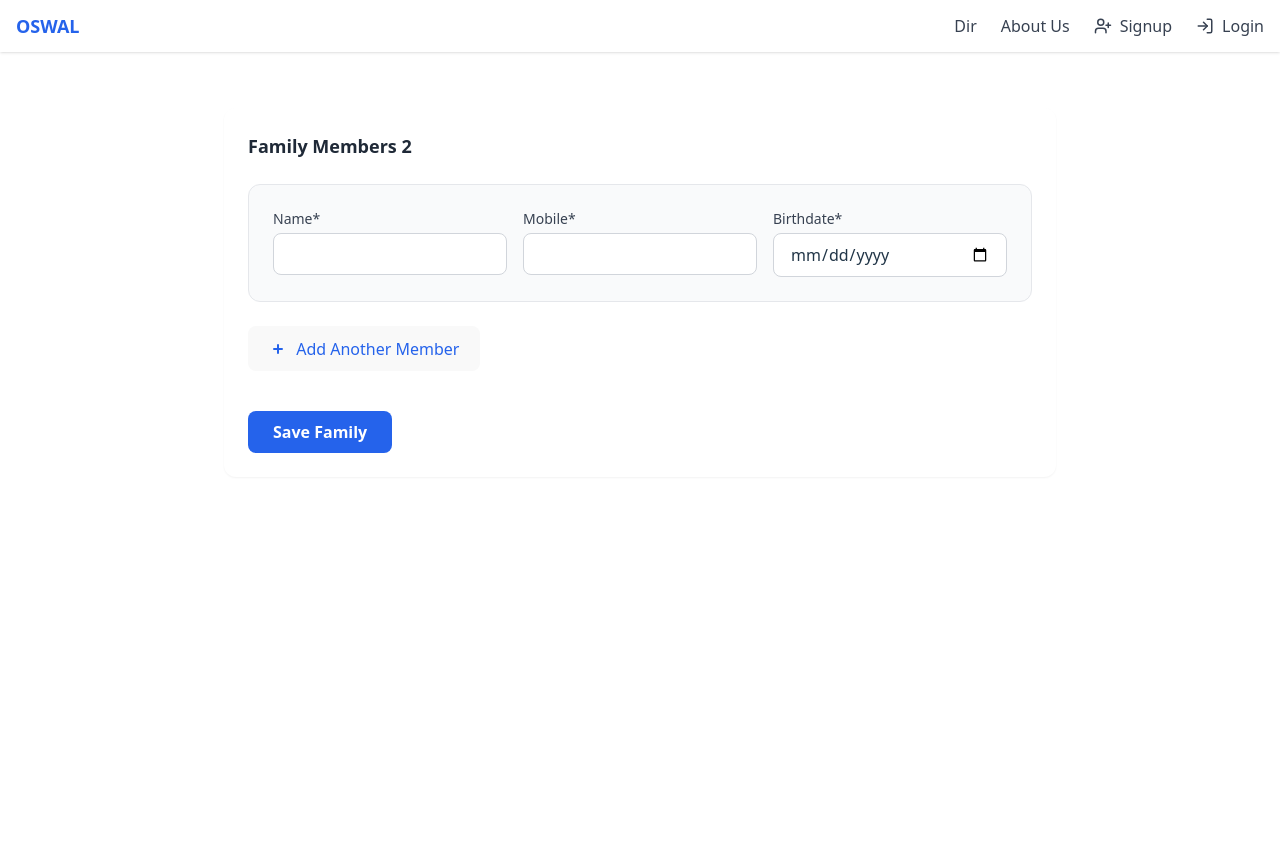
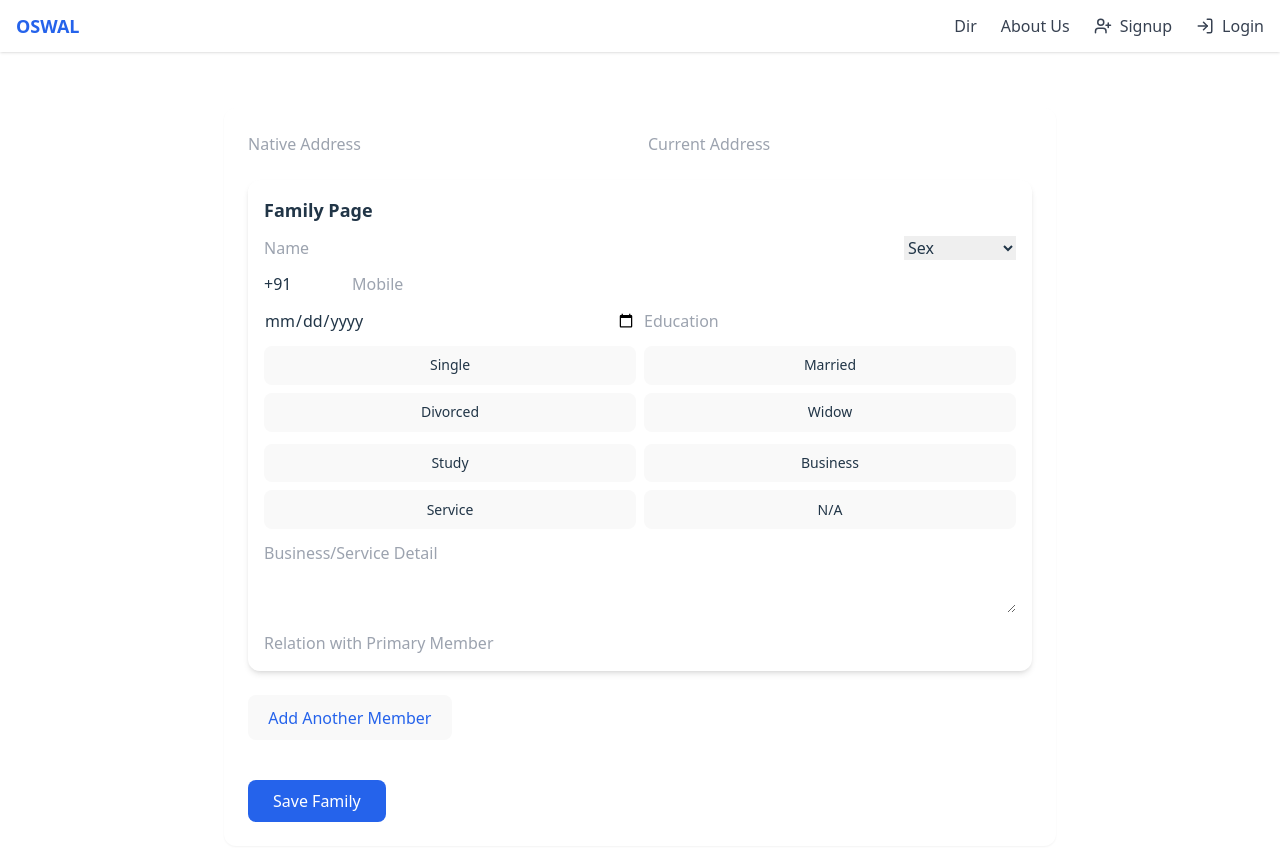
Before and after one commit to hetavi/Oswal-Directory-App, a React (Vite) app: page /families/new in a window 1280 px wide. Shown: the top 860 px of the page. Before the commit the page ends 800 px from the top, so only its background shows below. Built offline with nearby package versions, Linux system fonts and the light colour scheme; no server answers.

Commit message:
data entry form changed3

```diff
--- a/src/components/families/FamilyForm.jsx
+++ b/src/components/families/FamilyForm.jsx
@@ -3,6 +3,7 @@ import { ref, set, push, update, get } from 'firebase/database';
 import { db } from '../../firebase';
 import { useAuth } from '../../context/AuthContext';
 import { useNavigate, useParams } from 'react-router-dom';
+import MemberForm from './MemberForm';
 
 const FamilyForm = () => {
   const { user } = useAuth();
@@ -10,14 +11,16 @@ const FamilyForm = () => {
   const navigate = useNavigate();
   const [loading, setLoading] = useState(false);
   const [error, setError] = useState('');
-console.log('family form')
-  // Check if user is admin or committee member
+
   const isAdminOrCommittee = user?.role === 'admin' || user?.role === 'committee';
 
   const initialFormData = {
     native: '',
     current: '',
-    members: isAdminOrCommittee ? [] : [{
+    members: isAdminOrCommittee
+      ? []
+      : [
+          {
             name: user?.name || '',
             mobile: user?.mobile || '',
             birthday: '',
@@ -26,14 +29,15 @@ console.log('family form')
             edu: '',
             job: '',
             others: '',
+            relation: '',
             role: 'family_head',
-      userId: user?.uid || null
-    }]
+            userId: user?.uid || null,
+          },
+        ],
   };
 
   const [formData, setFormData] = useState(initialFormData);
 
-  // Load data if in edit mode
   useEffect(() => {
     if (id) {
       const loadFamilyData = async () => {
@@ -44,7 +48,7 @@ console.log('family form')
             setFormData(snapshot.val());
           }
         } catch (err) {
-          setError('Failed to load family data') ;
+          setError('Failed to load family data');
         } finally {
           setLoading(false);
         }
@@ -55,11 +59,11 @@ console.log('family form')
 
   const handleChange = (e, index) => {
     const { name, value } = e.target;
-    const updatedMembers = [...formData.members];
 
     if (name === 'native' || name === 'current') {
       setFormData(prev => ({ ...prev, [name]: value }));
     } else {
+      const updatedMembers = [...formData.members];
       updatedMembers[index] = { ...updatedMembers[index], [name]: value };
       setFormData(prev => ({ ...prev, members: updatedMembers }));
     }
@@ -75,67 +79,48 @@ console.log('family form')
       edu: '',
       job: '',
       others: '',
-      role: formData.members.length === 0 ? 'family_head' : 'family_member'
+      relation: '',
+      role: 'family_member',
+    };
+    setFormData(prev => ({ ...prev, members: [...prev.members, newMember] }));
   };
 
-    setFormData(prev => ({
-      ...prev,
-      members: [...prev.members, newMember]
-    }));
-  };
-
-  const removeMember = (index) => {
-    // Don't allow removal if it's the only member for regular users
+  const removeMember = index => {
     if (!isAdminOrCommittee && formData.members.length <= 1) return;
-
     const updatedMembers = [...formData.members];
     updatedMembers.splice(index, 1);
     setFormData(prev => ({ ...prev, members: updatedMembers }));
   };
 
-  const handleSubmit = async (e) => {
+  const handleSubmit = async e => {
     e.preventDefault();
-
-    // Validate at least one member exists
     if (formData.members.length === 0) {
       setError('Please add at least one family member');
       return;
     }
-
     setLoading(true);
-
     try {
       if (id) {
-        // Update existing family
         await update(ref(db, `families/${id}`), {
           ...formData,
           updatedAt: Date.now(),
         });
       } else {
-        const isPrivileged = user?.role === 'admin' || user?.role === 'committee';
+        const isPrivileged = isAdminOrCommittee;
         const isGuest = user?.role === 'guest';
-
-        // Family ID logic
         const familyId = isPrivileged ? push(ref(db, 'families')).key : `fam_${user?.uid}`;
         const newFamilyRef = ref(db, `families/${familyId}`);
-
-        // PIN logic
         const pin = isGuest ? '0000' : Math.floor(1000 + Math.random() * 9000).toString();
-
-        // Save to Firebase
         await set(newFamilyRef, {
           ...formData,
           id: familyId,
-          pin: pin,
+          pin,
           createdAt: Date.now(),
           updatedAt: Date.now(),
           createdBy: user?.uid,
           approved: false,
         });
-
-
       }
-
       navigate('/families');
     } catch (err) {
       setError('Failed to save family data');
@@ -145,147 +130,44 @@ console.log('family form')
     }
   };
 
-  if (loading && id) return (
+  if (loading && id)
+    return (
       <div className="flex justify-center items-center h-64">
-      <div className="animate-spin rounded-full h-12 w-12 border-t-2 border-b-2 border-blue-500">Family Form</div>
+        <div className="animate-spin rounded-full h-12 w-12 border-t-2 border-b-2 border-blue-500">Loading...</div>
       </div>
     );
 
   return (
     <div className="max-w-4xl mx-auto px-4 sm:px-6 lg:px-8 py-8">
-      {/* ... (keep header and error display from your original code) ... */}
-
+      {error && <p className="text-red-600 mb-4">{error}</p>}
       <form onSubmit={handleSubmit} className="space-y-6 bg-white p-6 rounded-xl shadow-sm">
-        {/* Native/Current Location Fields */}
-        {/* ... (keep existing location fields code) ... */}
-
-        {/* Members Section */}
-        <div className="space-y-6">
-          <div className="flex justify-between items-center">
-            <h3 className="text-lg font-semibold text-gray-800">Family Members 2</h3>
-            {formData.members.length === 0 && (
-              <span className="text-sm text-red-500">* At least one member required</span>
-            )}
+        <div className="grid grid-cols-1 md:grid-cols-2 gap-4">
+          <input type="text" name="native" value={formData.native} onChange={handleChange} placeholder="Native Address" className="input input-bordered" />
+          <input type="text" name="current" value={formData.current} onChange={handleChange} placeholder="Current Address" className="input input-bordered" />
         </div>
 
-          {formData.members.length === 0 ? (
-            <div className="text-center py-8 border-2 border-dashed rounded-lg bg-gray-50">
-              <p className="text-gray-500 mb-4">No members added yet</p>
-              <button
-                type="button"
-                onClick={addMember}
-                className="px-4 py-2 bg-blue-600 text-white rounded-lg hover:bg-blue-700"
-              >
-                Add First Member
+        {formData.members.map((member, index) => (
+          <MemberForm
+            key={index}
+            index={index}
+            member={member}
+            onChange={handleChange}
+            onRemove={removeMember}
+            isPrimary={index === 0 && member.userId === user?.uid}
+            canRemove={isAdminOrCommittee || formData.members.length > 1}
+            isSelf={member.userId === user?.uid}
+          />
+        ))}
+
+        <button type="button" onClick={addMember} className="text-blue-600 hover:text-blue-800 font-medium">
+          Add Another Member
         </button>
-            </div>
-          ) : (
-            formData.members.map((member, index) => (
-              <div key={index} className="border border-gray-200 p-6 rounded-xl bg-gray-50 space-y-4">
-                {index === 0 && member.userId === user?.uid && (
-                  <div className="flex items-center gap-2 text-sm text-blue-600 bg-blue-50 px-3 py-1.5 rounded-full w-fit">
-                    <svg xmlns="http://www.w3.org/2000/svg" className="h-4 w-4" viewBox="0 0 20 20" fill="currentColor">
-                      <path fillRule="evenodd" d="M10 18a8 8 0 100-16 8 8 0 000 16zm3.707-9.293a1 1 0 00-1.414-1.414L9 10.586 7.707 9.293a1 1 0 00-1.414 1.414l2 2a1 1 0 001.414 0l4-4z" clipRule="evenodd" />
-                    </svg>
-                    Primary Member (your profile)
-                  </div>
-                )}
 
-                {/* Member Form Fields */}
-                <div className="grid grid-cols-1 md:grid-cols-3 gap-4">
-                  {/* Name */}
-                  <div>
-                    <label className="block text-sm font-medium text-gray-700 mb-1">Name*</label>
-                    <input
-                      type="text"
-                      name="name"
-                      value={member.name}
-                      onChange={(e) => handleChange(e, index)}
-                      required
-                      disabled={member.userId === user?.uid}
-                      className={`w-full px-4 py-2 border rounded-lg focus:ring-2 focus:ring-blue-500 focus:border-blue-500 transition-all ${
-                        member.sex === 'Male' ? 'border-blue-200 bg-blue-50' :
-                        member.sex === 'Female' ? 'border-pink-200 bg-pink-50' :
-                        'border-gray-300'
-                      } ${member.userId === user?.uid ? 'disabled:bg-gray-100' : ''}`}
-                    />
-                  </div>
-
-                  {/* Mobile */}
-                  <div>
-                    <label className="block text-sm font-medium text-gray-700 mb-1">Mobile*</label>
-                    <input
-                      type="tel"
-                      name="mobile"
-                      value={member.mobile}
-                      onChange={(e) => handleChange(e, index)}
-                      required
-                      disabled={member.userId === user?.uid}
-                      className="w-full px-4 py-2 border border-gray-300 rounded-lg focus:ring-2 focus:ring-blue-500 focus:border-blue-500 transition-all disabled:bg-gray-100"
-                    />
-                  </div>
-
-                  {/* Birthday */}
-                  <div>
-                    <label className="block text-sm font-medium text-gray-700 mb-1">Birthdate*</label>
-                    <input
-                      type="date"
-                      name="birthday"
-                      value={member.birthday}
-                      onChange={(e) => handleChange(e, index)}
-                      required
-                      className="w-full px-4 py-2 border border-gray-300 rounded-lg focus:ring-2 focus:ring-blue-500 focus:border-blue-500 transition-all"
-                    />
-                  </div>
-                </div>
-
-                {/* ... (rest of the member fields - keep your existing code) ... */}
-
-                {/* Only show remove button if:
-                     - Not the only member for regular users, or
-                     - Any member for admin/committee */}
-                {(isAdminOrCommittee || formData.members.length > 1) && (
-                  <button
-                    type="button"
-                    onClick={() => removeMember(index)}
-                    className="flex items-center gap-1 text-sm text-red-600 hover:text-red-800 mt-2"
-                  >
-                    <svg xmlns="http://www.w3.org/2000/svg" className="h-4 w-4" viewBox="0 0 20 20" fill="currentColor">
-                      <path fillRule="evenodd" d="M9 2a1 1 0 00-.894.553L7.382 4H4a1 1 0 000 2v10a2 2 0 002 2h8a2 2 0 002-2V6a1 1 0 100-2h-3.382l-.724-1.447A1 1 0 0011 2H9zM7 8a1 1 0 012 0v6a1 1 0 11-2 0V8zm5-1a1 1 0 00-1 1v6a1 1 0 102 0V8a1 1 0 00-1-1z" clipRule="evenodd" />
-                    </svg>
-                    Remove Member
-                  </button>
-                )}
-              </div>
-            ))
-          )}
-
-          <button
-            type="button"
-            onClick={addMember}
-            className="flex items-center gap-2 text-blue-600 hover:text-blue-800 font-medium"
-          >
-            <svg xmlns="http://www.w3.org/2000/svg" className="h-5 w-5" viewBox="0 0 20 20" fill="currentColor">
-              <path fillRule="evenodd" d="M10 5a1 1 0 011 1v3h3a1 1 0 110 2h-3v3a1 1 0 11-2 0v-3H6a1 1 0 110-2h3V6a1 1 0 011-1z" clipRule="evenodd" />
-            </svg>
-            {formData.members.length === 0 ? 'Add First Member' : 'Add Another Member'}
-          </button>
-        </div>
-
-        {/* Form Actions */}
-        {/* ... (keep existing form actions code) ... */}
-{/* Submit Button */}
         <div className="pt-4">
-  <button
-    type="submit"
-    className="w-full sm:w-auto bg-blue-600 text-white font-semibold px-6 py-2 rounded-lg hover:bg-blue-700 transition"
-    disabled={loading}
-  >
+          <button type="submit" disabled={loading} className="bg-blue-600 text-white px-6 py-2 rounded-lg hover:bg-blue-700">
             {id ? 'Update Family' : 'Save Family'}
           </button>
         </div>
-
-
       </form>
     </div>
   );
--- /dev/null
+++ b/src/components/families/MemberForm.jsx
@@ -0,0 +1,86 @@
+import React from 'react';
+
+const MemberForm = () => {
+  return (
+    <div className="space-y-3 p-4 bg-white rounded-xl shadow-md">
+      <div className="text-lg font-semibold">Family Page</div>
+
+      {/* Name + Sex */}
+      <div className="flex gap-2">
+        <input
+          type="text"
+          placeholder="Name"
+          className="flex-1 input input-bordered"
+        />
+        <select className="w-28 select select-bordered">
+          <option value="">Sex</option>
+          <option>Male</option>
+          <option>Female</option>
+          <option>Other</option>
+        </select>
+      </div>
+
+      {/* ISD + Mobile */}
+      <div className="flex gap-2">
+        <input
+          type="text"
+          placeholder="ISD"
+          defaultValue="+91"
+          className="w-20 input input-bordered"
+        />
+        <input
+          type="tel"
+          placeholder="Mobile"
+          className="flex-1 input input-bordered"
+        />
+      </div>
+
+      {/* Birth Date + Edu */}
+      <div className="flex gap-2">
+        <input
+          type="date"
+          className="flex-1 input input-bordered"
+        />
+        <input
+          type="text"
+          placeholder="Education"
+          className="flex-1 input input-bordered"
+        />
+      </div>
+
+      {/* Marital Status */}
+      <div className="grid grid-cols-2 gap-2 text-sm text-center">
+        {['Single', 'Married', 'Divorced', 'Widow'].map((status) => (
+          <button key={status} type="button" className="btn btn-sm border">
+            {status}
+          </button>
+        ))}
+      </div>
+
+      {/* Job Type */}
+      <div className="grid grid-cols-2 gap-2 text-sm text-center">
+        {['Study', 'Business', 'Service', 'N/A'].map((job) => (
+          <button key={job} type="button" className="btn btn-sm border">
+            {job}
+          </button>
+        ))}
+      </div>
+
+      {/* Business/Service Detail */}
+      <textarea
+        rows={3}
+        placeholder="Business/Service Detail"
+        className="w-full textarea textarea-bordered"
+      ></textarea>
+
+      {/* Relation with First Member */}
+      <input
+        type="text"
+        placeholder="Relation with Primary Member"
+        className="w-full input input-bordered"
+      />
+    </div>
+  );
+};
+
+export default MemberForm;
```
Lines whose indentation alone changed are shown as unchanged.
